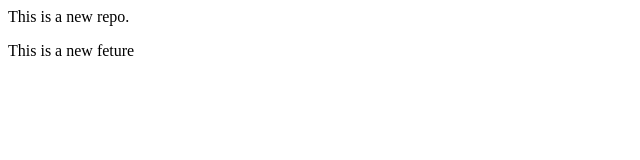
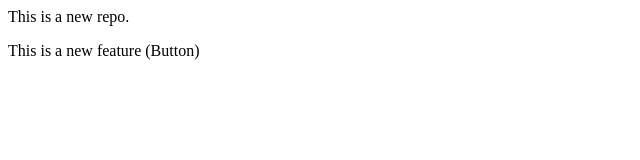
Before and after one commit to BhavikParmar2000/Localrepo, a plain HTML site: page index.html in a window 1280 px wide. Shown: the full height of the page, 0-640 px from the left. Drawn offline with Linux system fonts and the light colour scheme.

Commit message:
Add Button

```diff
--- a/index.html
+++ b/index.html
@@ -1,2 +1,2 @@
 <p>This is a new repo.</p>
-<p>This is a new feture</p>
+<p>This is a new feature (Button)</p>
```
